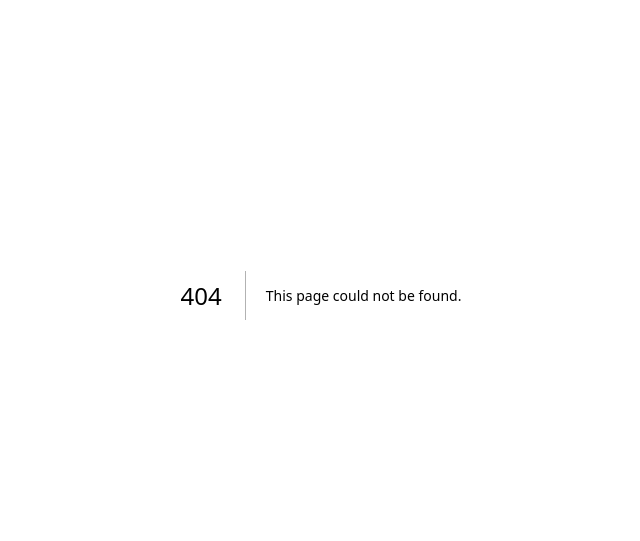
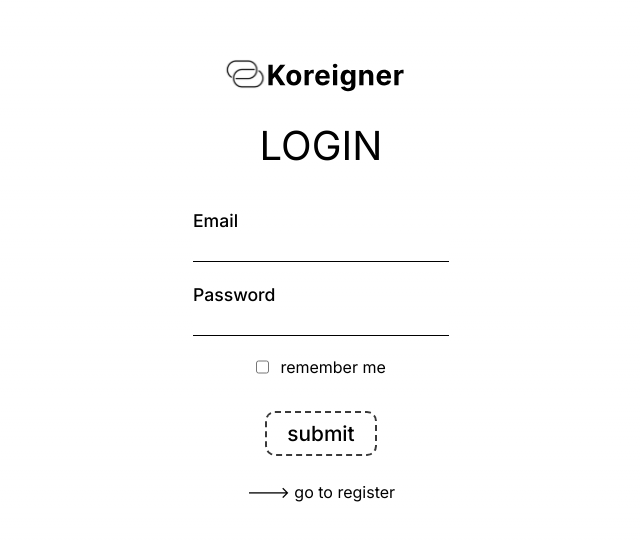
Before and after one commit to DKU-CapstoneDesign/FE_Next, a Next.js app in the folder koreigner/: page /login in a window 1280 px wide. Before the commit this address had no page. Shown: the part 105-646 px from the top of the page, without its empty margins (319-959 px from the left). Built offline with nearby package versions, Linux system fonts and the light colour scheme.

Commit message:
feat: 로그인 및 회원가입 페이지 UI 만들기

```diff
--- a/koreigner/package.json
+++ b/koreigner/package.json
@@ -17,9 +17,11 @@
     "react": "^18",
     "react-bootstrap": "^2.10.2",
     "react-dom": "^18",
+    "react-hook-form": "^7.51.4",
     "react-icons": "^5.2.0",
     "react-responsive": "^10.0.0",
-    "swiper": "^11.1.1"
+    "swiper": "^11.1.1",
+    "zod": "^3.23.8"
   },
   "devDependencies": {
     "@types/node": "^20",
--- a/koreigner/src/app/(afterlogin)/board/post/page.tsx
+++ b/koreigner/src/app/(afterlogin)/board/post/[id]/page.tsx
@@ -1,12 +1,12 @@
 'use client';
 import styles from './page.module.css';
-import NavMenu from "../../_component/NavMenu/NavMenu"
-import Comment from '../_component/Comment/Comment';
+import NavMenu from "../../../_component/NavMenu/NavMenu"
+import Comment from '../../_component/Comment/Comment';
 import { IoPersonCircleOutline } from "react-icons/io5";
 import { FaRegCommentDots } from "react-icons/fa";
 import { IoIosHeartEmpty } from "react-icons/io";
 import { IoIosHeart } from "react-icons/io";
-import ChatInput from '../../_component/ChatInput/ChatInput';
+import ChatInput from '../../../_component/ChatInput/ChatInput';
 import { useState } from 'react';
 
 export default function PostPage() {
--- /dev/null
+++ b/koreigner/src/app/(beforelogin)/login/page.module.css
@@ -0,0 +1,66 @@
+.body {
+    display: flex;
+    flex-direction: column;
+    justify-content: center;
+    align-items: center;
+    padding-top: 5rem;
+    padding-bottom: 7rem;
+    width: 100%;
+}
+
+.logo {
+    margin-bottom: 1rem;
+}
+
+.title {
+    font-size: 2.5rem;
+    margin-bottom: 2rem;
+}
+
+.inputForm {
+    display: flex;
+    flex-direction: column;
+    margin-bottom: 1.2rem;
+}
+
+.label {
+    font-size: 1.1rem;
+    font-weight: 500;
+    margin-bottom: 0.2rem;
+}
+
+.input {
+    border: none;
+    border-bottom: 0.123rem solid #000;
+    width: 16rem;
+    padding-left: 0.15rem;
+}
+
+.input:focus {
+    outline: none;
+}
+
+.checkboxForm {
+    display: flex;
+    gap: 0.7rem;
+    margin-bottom: 1rem;
+}
+
+.submit {
+    font-size: 1.3rem;
+    font-weight: 500;
+    border-radius: 10px;
+    border-color: #393939;
+    border-width: 0.125rem;
+    border-style: dashed;
+    padding-left: 1.3rem;
+    padding-right: 1.3rem;
+    padding-top: 0.3rem;
+    padding-bottom: 0.3rem;
+    margin-top: 1rem;
+    margin-bottom: 1.5rem;
+}
+
+.goTORegister {
+
+}
--- /dev/null
+++ b/koreigner/src/app/(beforelogin)/login/page.tsx
@@ -0,0 +1,48 @@
+import styles from './page.module.css';
+import logo from '../../../../public/svg/logo.svg';
+import Image from 'next/image';
+import Link from 'next/link';
+
+export default function Login() {
+    return (
+        <div className={styles.body}>
+            <Image
+                className={styles.logo}
+                src={logo}
+                alt="Logo"
+                width={200}
+                height={800}
+            />
+            <p className={styles.title}>LOGIN</p>
+            <div className={styles.inputForm}>
+                <label className={styles.label}>Email</label>
+                <input
+                    type='email'
+                    className={styles.input}
+                />
+            </div>
+            <div className={styles.inputForm}>
+                <label className={styles.label}>Password</label>
+                <input
+                    type='password'
+                    className={styles.input}
+                />
+            </div>
+            <div className={styles.checkboxForm}>
+                <input
+                    type="checkbox"
+                    className={styles.checkbox}
+                />
+                <p>remember me</p>
+            </div>
+            <button className={styles.submit}>
+                submit
+            </button>
+            <Link href='/register'>
+                <p className={styles.goTORegister}>
+                    {'--->'} go to register
+                </p>
+            </Link>
+        </div>
+    )
+}
--- /dev/null
+++ b/koreigner/src/app/(beforelogin)/register/page.module.css
@@ -0,0 +1,79 @@
+.body {
+    display: flex;
+    flex-direction: column;
+    justify-content: center;
+    align-items: center;
+    padding-bottom: 2rem;
+    width: 100%;
+    max-width: 100%;
+}
+
+.logo {
+    margin-bottom: 1rem;
+}
+
+.title {
+    font-size: 2.5rem;
+    margin-bottom: 2rem;
+}
+
+.inputForm {
+    display: flex;
+    flex-direction: column;
+    margin-bottom: 1.2rem;
+    align-items: flex-start;
+}
+
+.selectForm {
+    position:relative;
+    display: flex;
+    align-items: flex-start;
+    justify-content: center;
+    gap: 0.5rem;
+    margin-bottom: 1.2rem;
+    padding-left: 0rem;
+    margin-left: 0rem;
+}
+
+
+.label {
+    font-size: 1.1rem;
+    font-weight: 500;
+    margin-bottom: 0.2rem;
+}
+
+.input {
+    border: none;
+    border-bottom: 0.123rem solid #000;
+    width: 16rem;
+    padding-left: 0.15rem;
+}
+
+.input:focus {
+    outline: none;
+}
+
+.checkboxForm {
+    display: flex;
+    gap: 0.7rem;
+    margin-bottom: 1rem;
+}
+
+.submit {
+    font-size: 1.3rem;
+    font-weight: 500;
+    border-radius: 10px;
+    border-color: #393939;
+    border-width: 0.125rem;
+    border-style: dashed;
+    padding-left: 1.3rem;
+    padding-right: 1.3rem;
+    padding-top: 0.3rem;
+    padding-bottom: 0.3rem;
+    margin-top: 1rem;
+    margin-bottom: 1.5rem;
+}
+
+.goTORegister {
+
+}
--- /dev/null
+++ b/koreigner/src/app/(beforelogin)/register/page.tsx
@@ -0,0 +1,77 @@
+import styles from './page.module.css';
+import Image from 'next/image';
+import Link from 'next/link';
+import logo from '../../../../public/svg/logo.svg';
+
+export default function Register() {
+    return (
+        <div className={styles.body}>
+            <Image
+                className={styles.logo}
+                src={logo}
+                alt="Logo"
+                width={200}
+                height={800}
+            />
+            <p className={styles.title}>REGISTER</p>
+            <div className={styles.inputForm}>
+                <label className={styles.label}>Email</label>
+                <input
+                    type='email'
+                    className={styles.input}
+                />
+            </div>
+            <div className={styles.inputForm}>
+                <label className={styles.label}>Password</label>
+                <input
+                    type='password'
+                    className={styles.input}
+                />
+            </div>
+            <div className={styles.inputForm}>
+                <label className={styles.label}>Check Password</label>
+                <input
+                    type='password'
+                    className={styles.input}
+                />
+            </div>
+            <div className={styles.inputForm}>
+                <label className={styles.label}>Nickname</label>
+                <input
+                    type='text'
+                    className={styles.input}
+                />
+            </div>
+            <div className={styles.selectForm}>
+                <label className={styles.label}>Birth</label>
+                <div>
+                    <select id='birth-year'>
+                        <option disabled selected>year</option>
+                    </select>
+                    <select id='birth-month'>
+                        <option disabled selected>month</option>
+                    </select>
+                    <select id='birth-day'>
+                        <option disabled selected>day</option>
+                    </select>
+                </div>
+            </div>
+            <div className={styles.selectForm}>
+                <label className={styles.label}>Country</label>
+                <div>
+                    <select id='country'>
+                        <option disabled selected>country</option>
+                    </select>
+                </div>
+            </div>
+            <button className={styles.submit}>
+                submit
+            </button>
+            <Link href='/login'>
+                <p className={styles.goTORegister}>
+                    {'--->'} go to Login
+                </p>
+            </Link>
+        </div>
+    )
+}
```
Also changed, not shown: koreigner/src/app/(afterlogin)/board/post/[id]/page.module.css (renamed from koreigner/src/app/(afterlogin)/board/post/page.module.css), 1 other file (tests, documents, lock files or other folders).
